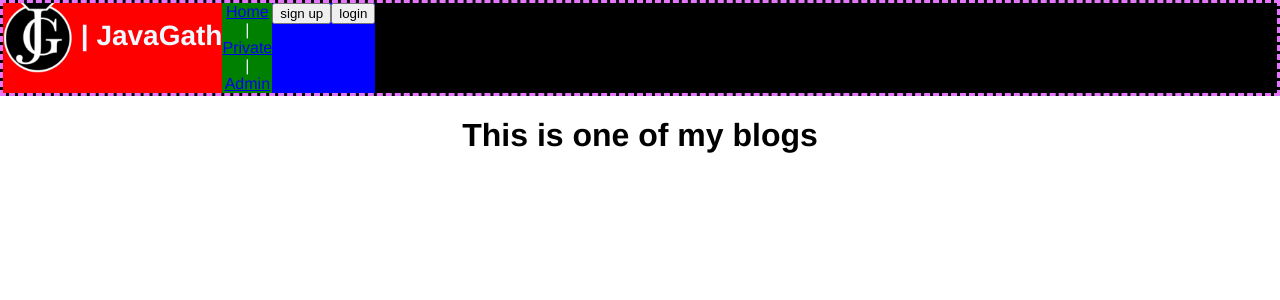
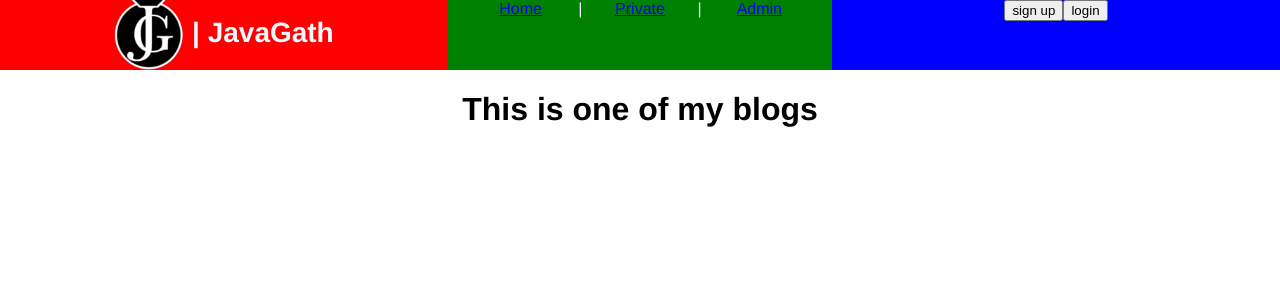
Before and after one commit to JavaGath/blog-web, a Vue app: page / in a window 1280 px wide. Shown: the top 300 px of the page. Built offline with nearby package versions, Linux system fonts and the light colour scheme.

Commit message:
proportions of header blocks

```diff
--- a/src/assets/main.css
+++ b/src/assets/main.css
@@ -14,10 +14,15 @@ body, html {
 header {
     background: black;
     color: aliceblue;
+    overflow: auto;
     display: flex;
-    border: medium dashed #e476fa;
 }
 
 header p {
     margin: 0
 }
+
+nav {
+    display: inline-flex;
+    justify-content: center
+}
--- a/src/components/HeaderComponent.vue
+++ b/src/components/HeaderComponent.vue
@@ -1,8 +1,8 @@
 <template>
   <header>
-    <HeaderLogo class="background-dev-red"></HeaderLogo>
-    <NavBar class="background-dev-green"></NavBar>
-    <HeaderSocial class="background-dev-blue"></HeaderSocial>
+    <HeaderLogo class="background-dev-red width-35"></HeaderLogo>
+    <NavBar class="background-dev-green width-30"></NavBar>
+    <HeaderSocial class="background-dev-blue width-35"></HeaderSocial>
   </header>
 </template>
 
@@ -17,4 +17,12 @@ export default defineComponent({
 });
 </script>
 
-<style scoped></style>
+<style scoped>
+.width-35 {
+  width: 35%;
+}
+
+.width-30 {
+  width: 30%;
+}
+</style>
--- a/src/components/HeaderNav.vue
+++ b/src/components/HeaderNav.vue
@@ -10,4 +10,9 @@
 
 <script setup lang="ts"></script>
 
-<style scoped></style>
+<style scoped>
+a {
+  display: inline-block;
+  width: 30%;
+}
+</style>
```
